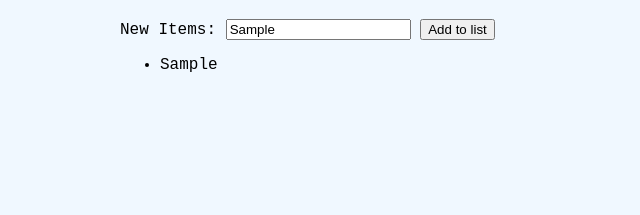
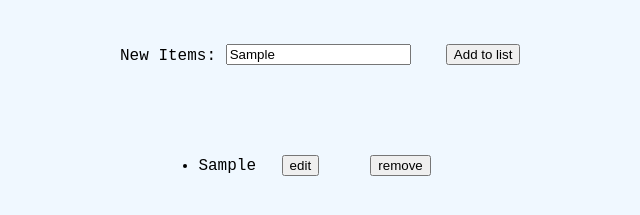
Before and after one commit to jennyoleary87/practice-interactiveShopping-jennifer-o, a plain HTML site: page index.html in a window 1280 px wide. Both pictures are taken after typing "Sample" into the empty fields and a click on the button "Add to list". Shown: the part 229-444 px from the top of the page, without its empty margins (8-648 px from the left). Drawn offline with Linux system fonts and the light colour scheme.

Commit message:
edit & remove buttons appear, but don't function

```diff
--- a/index.html
+++ b/index.html
@@ -46,7 +46,7 @@ EX: const button = document.getElementById("alert-button"); ===== button.addEven
 </head>
 
 <body>
-  <h1 id="mainheading">Shopping List</h1>
+  <h1 id="main-heading">Shopping List</h1>
   <label for="new">New Items: </label>
   <input type="text" id="newInput" placeholder="enter new item">
   <button id="buttonAdd">Add to list</button>
--- a/script1.js
+++ b/script1.js
@@ -2,18 +2,27 @@ window.addEventListener("load", () => {
     const buttonAdd = document.getElementById("buttonAdd");
     const textInput = document.getElementById("newInput");
     const itemOutput = document.getElementById("output");
-    const buttonEdit = document.createElement("button");
-    const buttonRemove = document.createElement('button');
 
+    // addItem will create a list item that includes input text, an edit button, and a remove button for each item
     function addItem() {
+        // create list item with text input from html input field
         const newItem = document.createElement("li");
-        newItem.textContent = textInput.value;
+        newItem.textContent = textInput.value; // .value to fix [object HTMLInputElement]
         itemOutput.appendChild(newItem);
+
+        // edit button for each list item
+        const buttonEdit = document.createElement("button");
+        buttonEdit.textContent = "edit";
+        newItem.appendChild(buttonEdit);
+
+        // remove button for each list item
+        const buttonRemove = document.createElement('button');
+        buttonRemove.textContent = "remove";
+        newItem.appendChild(buttonRemove);
     }
 
     buttonAdd.addEventListener("click", addItem);
-
-})
+});
 
 // const button = document.body.getElementById("add");
 // button.addEventListener("click", function () {
--- a/styles.css
+++ b/styles.css
@@ -10,7 +10,15 @@ body {
     padding: 10vw 30vw 10vw 10vw;
 }
 
-#mainheading {
+#main-heading {
     padding: 20px;
     font-weight: bold;
 }
+
+li {
+    margin: 3vw;
+}
+
+button {
+    margin: 2vw;
+}
```
